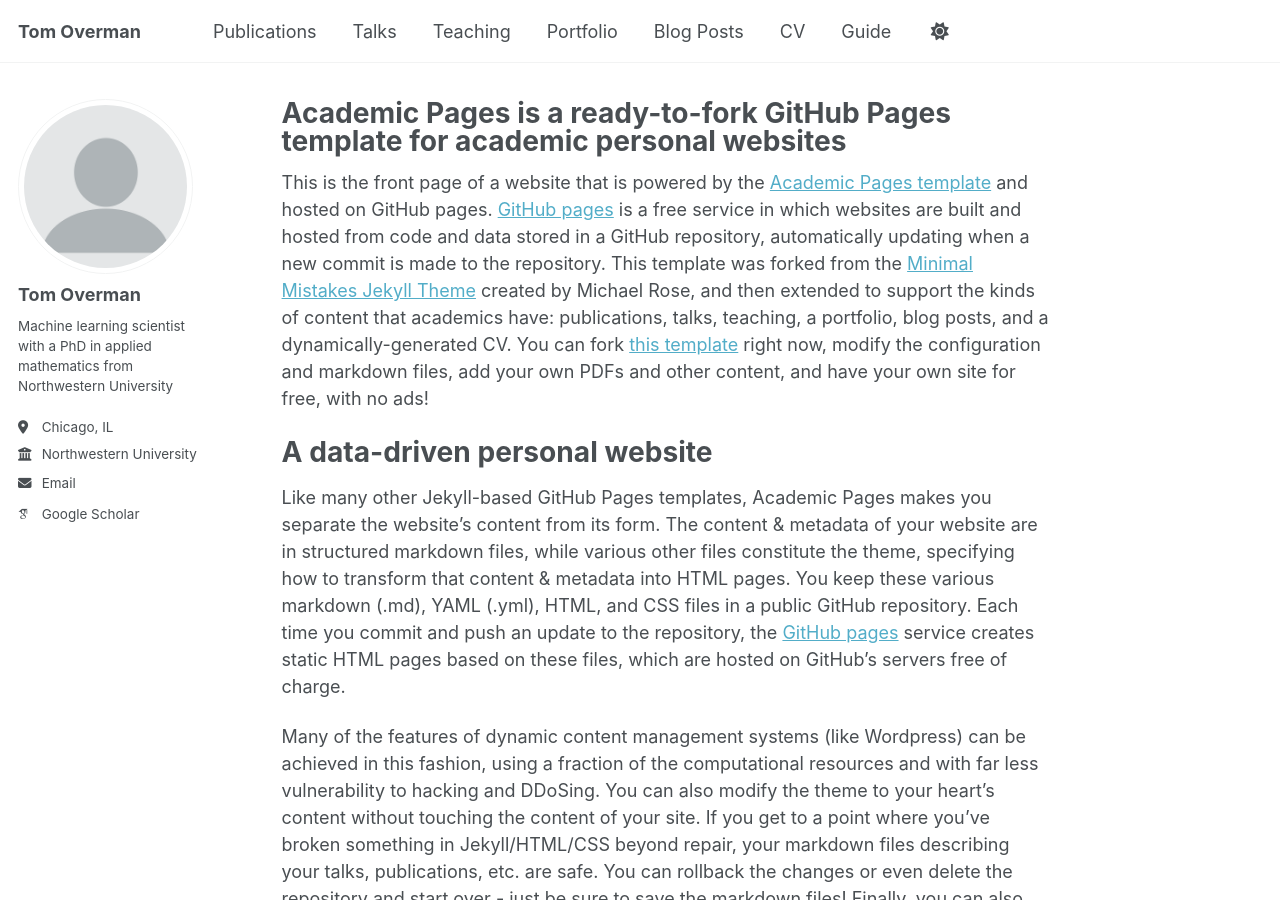
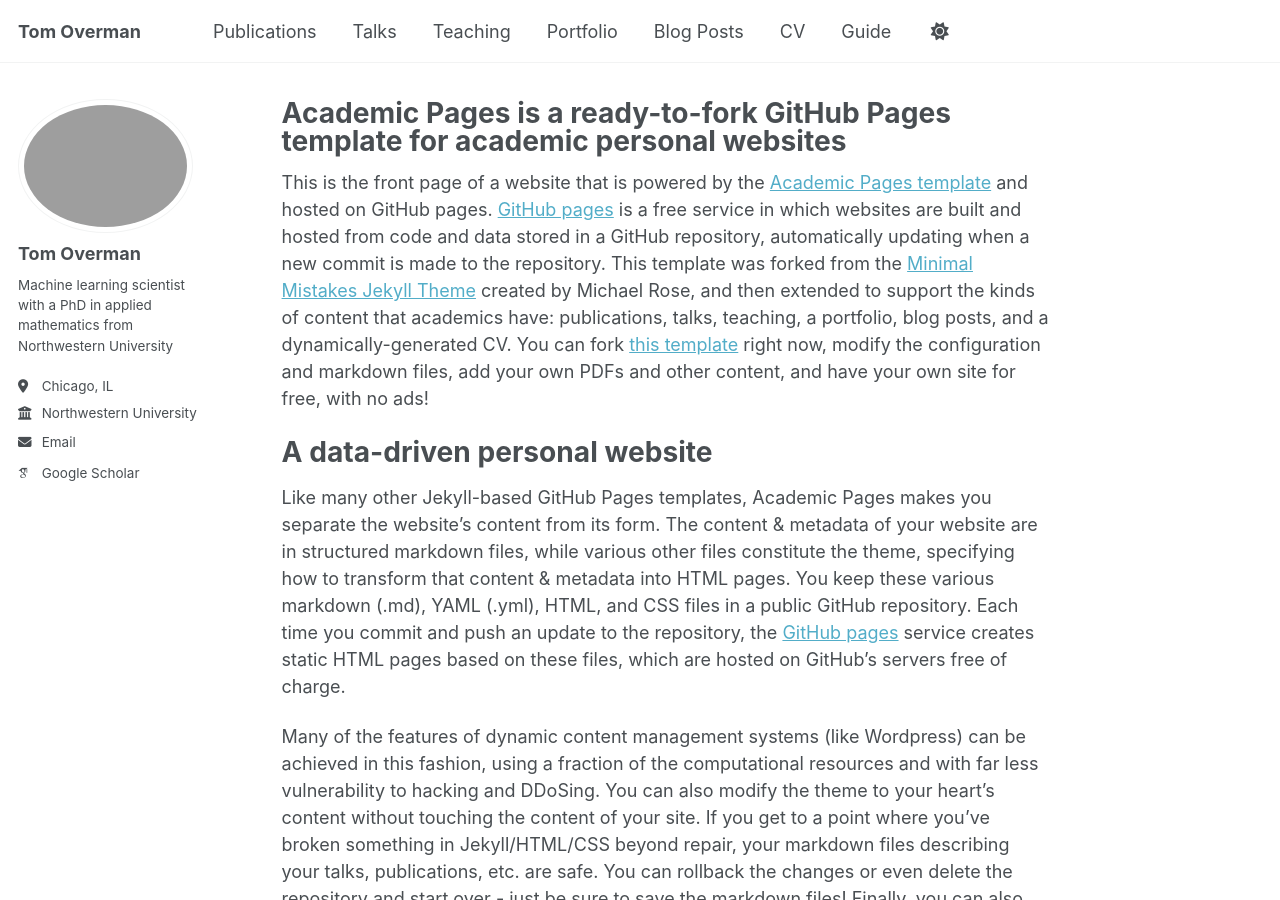
Before and after one commit to tomoverman/tomoverman.github.io, a Jekyll site: the page built from _pages/about.md, in a window 1280 px wide and 900 px high. Built offline with Jekyll 4.4.1, drawn with Linux system fonts in a browser that asks for light colours; some web fonts are replaced.

Commit message:
profile pic

```diff
--- a/_config.yml
+++ b/_config.yml
@@ -22,7 +22,7 @@ repository               : "academicpages/academicpages.github.io"
 #               Additional customization can be done by editing /_includes/author-profile.html
 author:
   # Biographic information
-  avatar           : "profile.png"
+  avatar           : "IMG_5923.jpeg"
   name             : "Tom Overman"
   pronouns         : # example: "she/her"
   bio              : "Machine learning scientist with a PhD in applied mathematics from Northwestern University"
```
Also changed, not shown: 2 other files.
